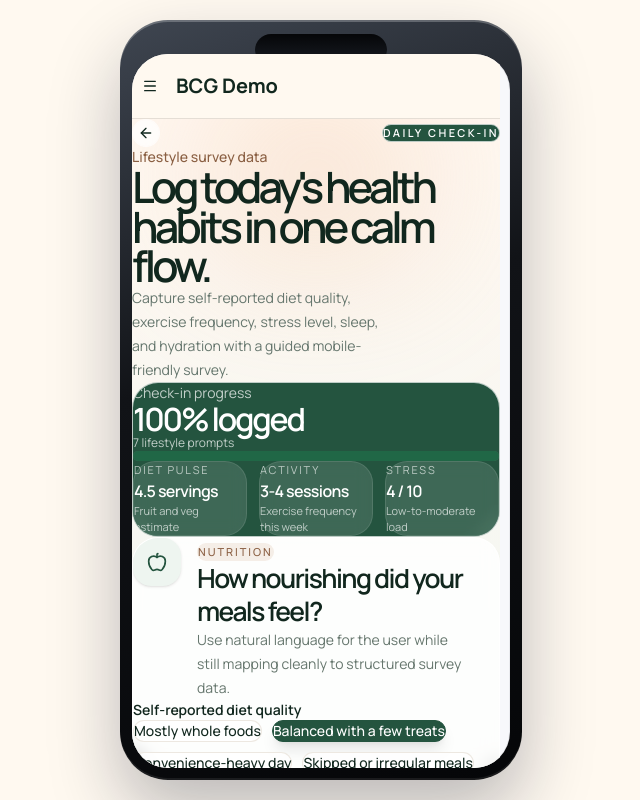
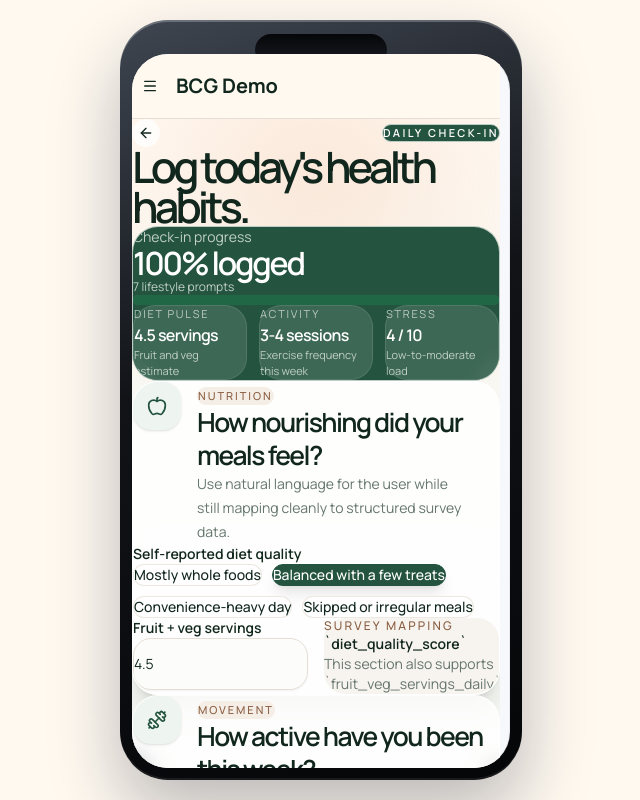
Before and after one commit to DateYourCity/chefftreff-hackathon-2026, a Next.js app: page /daily_checkin in a window 1280 px wide. Shown: the whole page, without its empty margins (319-959 px from the left). Built offline with nearby package versions, Linux system fonts and the light colour scheme.

Commit message:
remove texts

```diff
--- a/src/app/daily_checkin/page.tsx
+++ b/src/app/daily_checkin/page.tsx
@@ -147,16 +147,16 @@ export default function DailyCheckInPage() {
           </div>
 
           <div className="mt-7 space-y-4">
-            <p className="text-sm font-medium text-[var(--checkin-warm-text)]">
+            {/*<p className="text-sm font-medium text-[var(--checkin-warm-text)]">
               Lifestyle survey data
-            </p>
+            </p>*/}
             <h1 className="max-w-[11ch] text-[2.7rem] leading-[0.92] font-semibold tracking-[-0.09em] text-foreground">
-              Log today&apos;s health habits in one calm flow.
+              Log today&apos;s health habits.
             </h1>
-            <p className="max-w-[31ch] text-sm leading-6 text-muted-foreground">
+            {/*<p className="max-w-[31ch] text-sm leading-6 text-muted-foreground">
               Capture self-reported diet quality, exercise frequency, stress
               level, sleep, and hydration with a guided mobile-friendly survey.
-            </p>
+            </p>*/}
           </div>
         </div>
 
```
